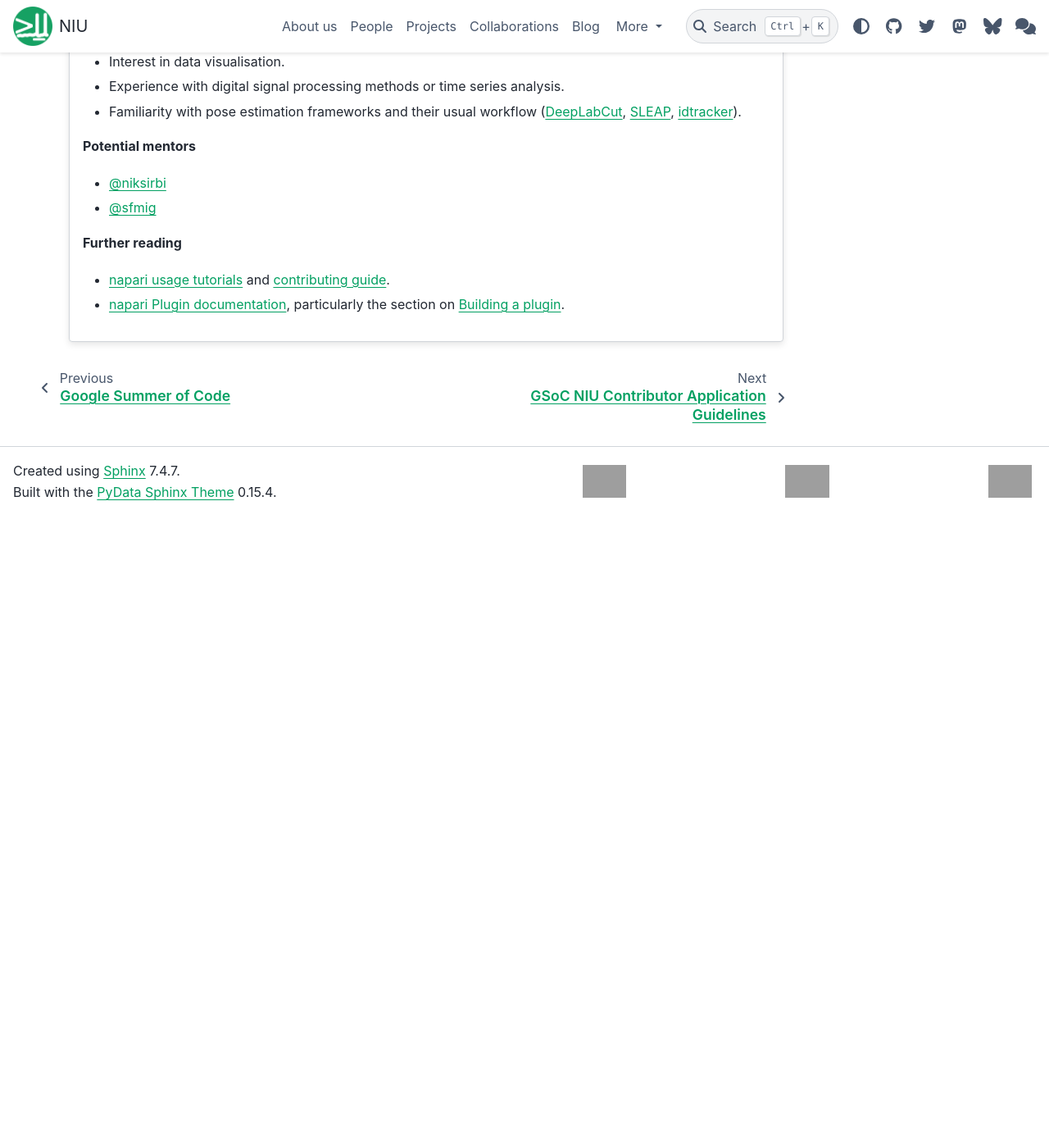
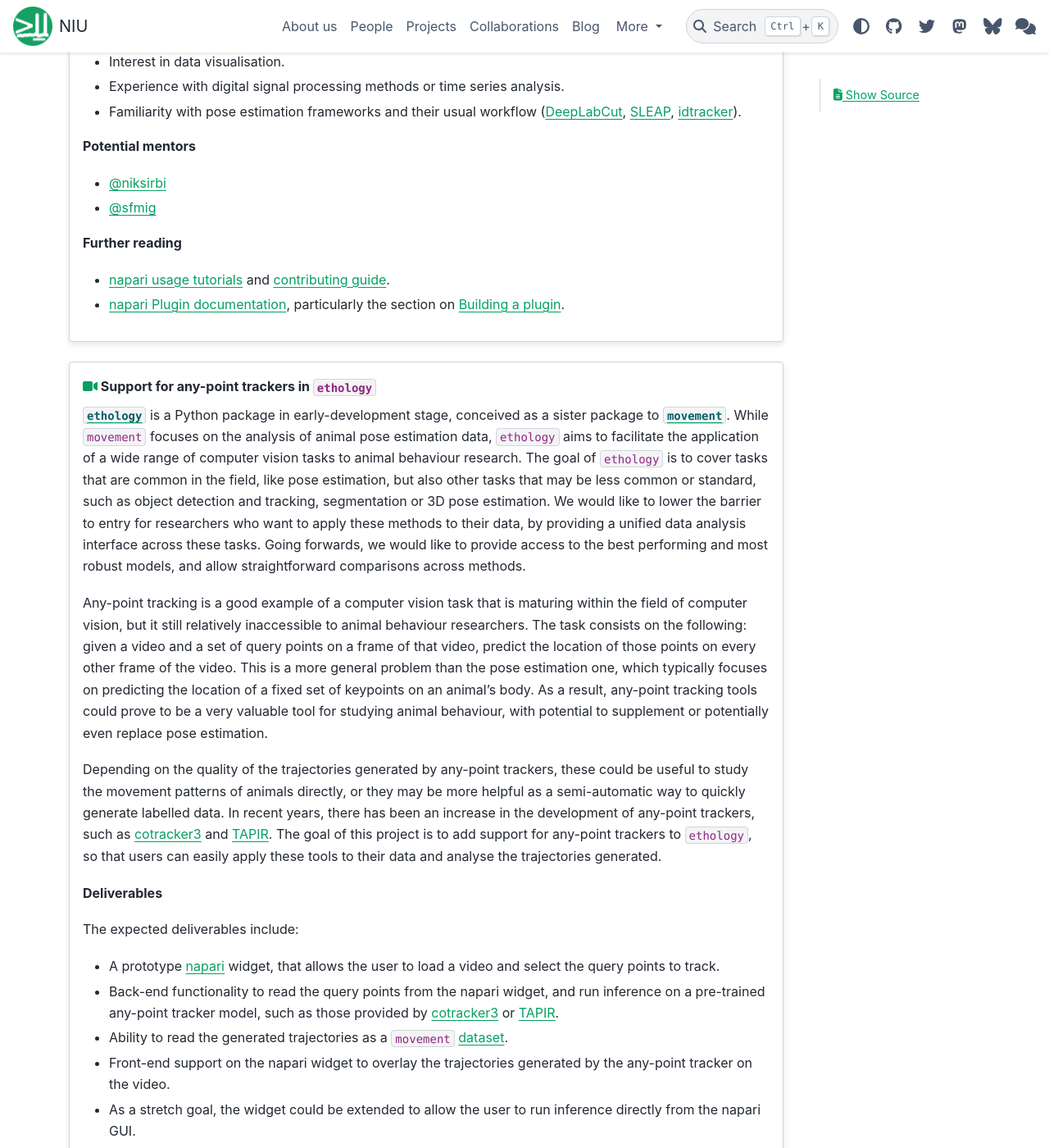
Before and after one commit to neuroinformatics-unit/neuroinformatics-unit.github.io, a Sphinx documentation site: the page built from docs/source/get-involved/gsoc/projects_2025.md, in a window 1280 px wide and 1400 px high, scrolled down 8392 px. Shown: the whole window at 82% size. Built offline with Sphinx 7.4.7 and the PyData theme 0.15.4, drawn with Linux system fonts in a browser that asks for light colours; nearby versions of some CDN libraries; before the commit the page ends 9022 px from its top, so only the background shows below that; some of the changed text lies outside the part shown; grey boxes are pictures that could not be loaded.

Commit message:
Add ethology project

```diff
--- a/docs/source/get-involved/gsoc/projects_2025.md
+++ b/docs/source/get-involved/gsoc/projects_2025.md
@@ -273,4 +273,56 @@ This project is well-suited for an intermediate contributor to open source.
 - [napari Plugin documentation](https://napari.org/stable/plugins/index.html), particularly the section on [Building a plugin](https://napari.org/stable/plugins/building_a_plugin/index.html).
 :::
 
+:::{grid-item-card} {fas}`video;sd-text-primary` Support for any-point trackers in `ethology`
+
+<!-- intro to ethology -->
+[`ethology`](https://github.com/neuroinformatics-unit/ethology) is a Python package in early-development stage, conceived as a sister package to [`movement`](https://movement.neuroinformatics.dev/index.html). While `movement` focuses on the analysis of animal pose estimation data, `ethology` aims to facilitate the application of a wide range of computer vision tasks to animal behaviour research. The goal of `ethology` is to cover tasks that are common in the field, like pose estimation, but also other tasks that may be less common or standard, such as object detection and tracking, segmentation or 3D pose estimation. We would like to lower the barrier to entry for researchers who want to apply these methods to their data, by providing a unified data analysis interface across these tasks. Going forwards, we would like to provide access to the best performing and most robust models, and allow straightforward comparisons across methods.
+
+Any-point tracking is a good example of a computer vision task that is maturing within the field of computer vision, but it still relatively inaccessible to animal behaviour researchers. The task consists on the following: given a video and a set of query points on a frame of that video, predict the location of those points on every other frame of the video. This is a more general problem than the pose estimation one, which typically focuses on predicting the location of a fixed set of keypoints on an animal's body. As a result, any-point tracking tools could prove to be a very valuable tool for studying animal behaviour, with potential to supplement or potentially even replace pose estimation.
+
+
+Depending on the quality of the trajectories generated by any-point trackers, these could be useful to study the movement patterns of animals directly, or they may be more helpful as a semi-automatic way to quickly generate labelled data. In recent years, there has been an increase in the development of any-point trackers, such as [cotracker3](https://cotracker3.github.io/) and [TAPIR](https://deepmind-tapir.github.io/blogpost.html). The goal of this project is to add support for any-point trackers to `ethology`, so that users can easily apply these tools to their data and analyse the trajectories generated.
+
+
+**Deliverables**
+
+<!-- Goals, or expected status after Community Bonding Period, Start of Coding, End of Coding. Stretch goals? -->
+The expected deliverables include:
+- A prototype [napari](https://napari.org/stable/) widget, that allows the user to load a video and select the query points to track.
+- Back-end functionality to read the query points from the napari widget, and run inference on a pre-trained any-point tracker model, such as those provided by [cotracker3](https://cotracker3.github.io/) or [TAPIR](https://deepmind-tapir.github.io/blogpost.html).
+- Ability to read the generated trajectories as a `movement` [dataset](https://movement.neuroinformatics.dev/user_guide/movement_dataset.html).
+- Front-end support on the napari widget to overlay the trajectories generated by the any-point tracker on the video.
+- As a stretch goal, the widget could be extended to allow the user to run inference directly from the napari GUI.
+
+**Duration**
+<!-- Small (~90 hours), Medium (~175 hours) or Large (~350 hours)  -->
+Large (~350 hours)
+
+**Difficulty**
+<!-- Is this project geared more toward a student level or a more advanced developer level? -->
+This project is well-suited for an intermediate or advanced contributor to open source.
+
+**Required skills**
+
+Experience with Python and [PyTorch](https://pytorch.org/).
+
+**Nice-to-haves**
+- Experience developing or using [napari](https://napari.org/) plugins.
+- Experience with computer vision applications, particularly pose estimation and any-point tracking approaches.
+
+
+**Potential mentors**
+
+- [@sfmig](https://github.com/sfmig)
+- [@niksirbi](https://github.com/niksirbi)
+
+
+**Further reading**
+<!-- The best pages include links to more detailed descriptions and related materials for each project. They might even include actual use cases! -->
+- [cotracker3 paper and code](https://cotracker3.github.io/)
+- [TAPIR paper and code](https://deepmind-tapir.github.io/blogpost.html)
+- [napari usage tutorials](https://napari.org/stable/tutorials/index.html) and [contributing guide](https://napari.org/stable/developers/contributing/index.html).
+- [napari Plugin documentation](https://napari.org/stable/plugins/index.html), particularly the section on [Building a plugin](https://napari.org/stable/plugins/building_a_plugin/index.html).
+:::
+
 ::::
```
